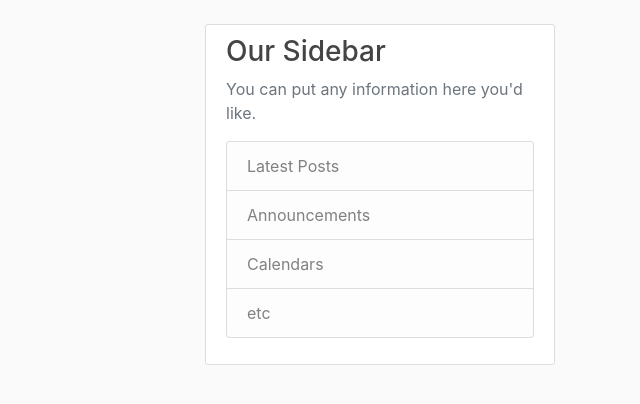
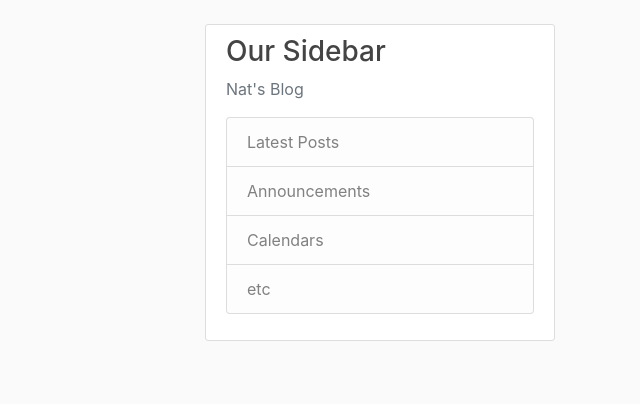
Before and after one commit to natrosa/Django-App, a Django app: page / in a window 1280 px wide. Shown: the part 56-460 px from the top of the page, without its empty margins (640-1280 px from the left). Run offline with Django 3.2, Linux system fonts and the light colour scheme; data that the repository does not hold is empty; some libraries are stand-ins or nearby versions.

Commit message:
Update base.html

```diff
--- a/blog/templates/blog/base.html
+++ b/blog/templates/blog/base.html
@@ -64,7 +64,7 @@
         <div class="col-md-4">
           <div class="content-section">
             <h3>Our Sidebar</h3>
-            <p class='text-muted'>You can put any information here you'd like.
+            <p class='text-muted'> Nat's Blog
               <ul class="list-group">
                 <li class="list-group-item list-group-item-light">Latest Posts</li>
                 <li class="list-group-item list-group-item-light">Announcements</li>
```
